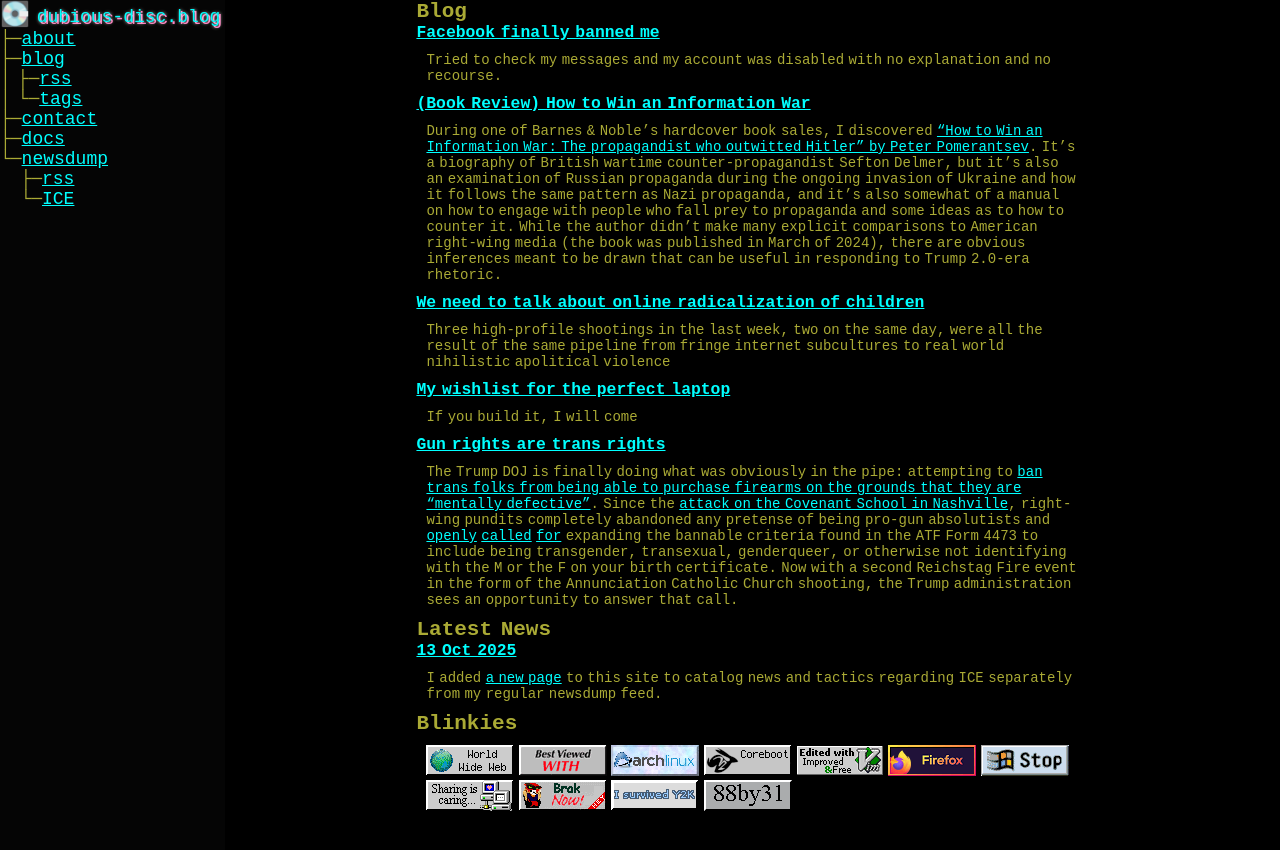
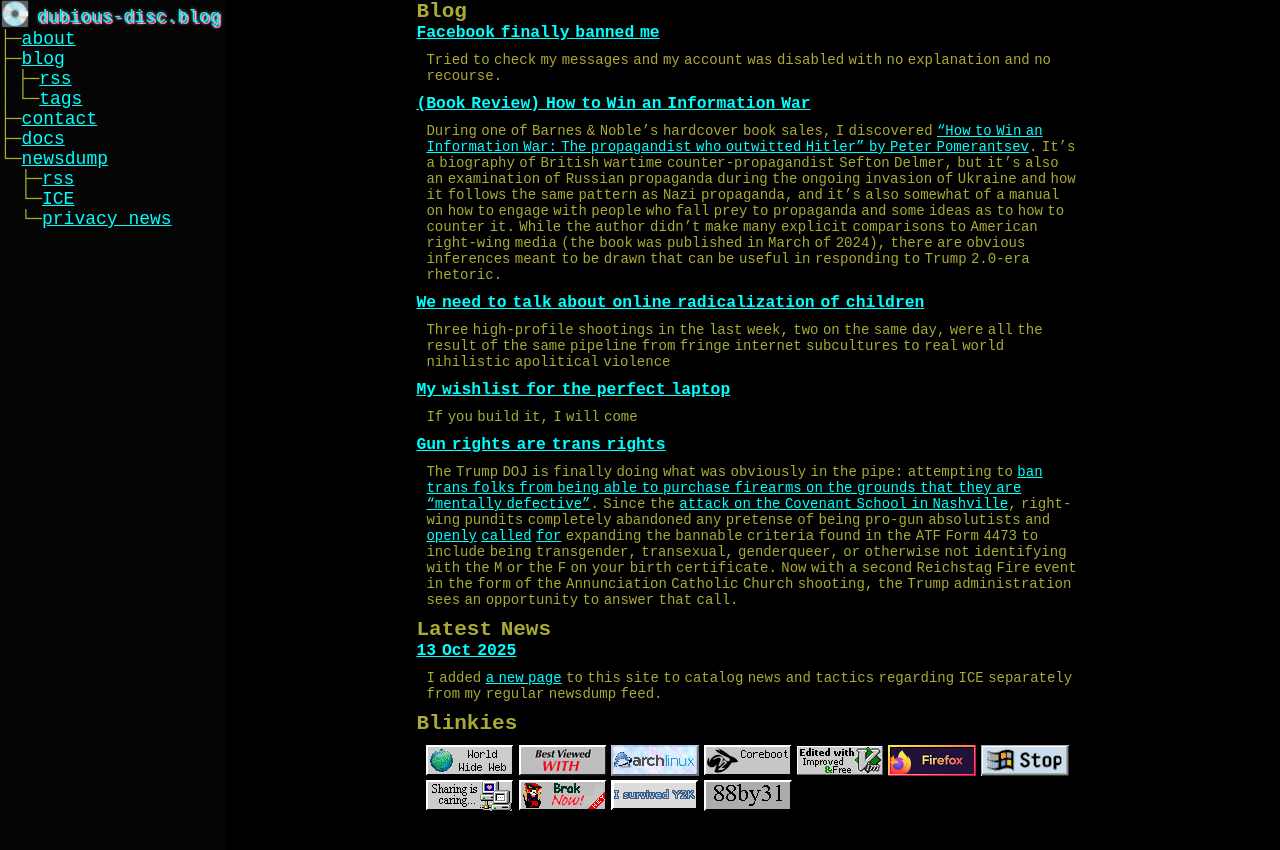
Before and after one commit to paranoid-porygon/paranoid-porygon.github.io, a Jekyll site: the page built from _pages/index.markdown, in a window 1280 px wide. Shown: the top 850 px of the page. Built offline with Jekyll 4.4.1, drawn with Linux system fonts in a browser that asks for light colours.

Commit message:
add new newsdump page

```diff
--- a/_layouts/default.html
+++ b/_layouts/default.html
@@ -24,6 +24,7 @@
       └─<a href="/newsdump" {% if page.title == "newsdump" %}class="active-page"{% endif %}>newsdump</a><br>
       &nbsp;&nbsp;&nbsp;├─<a href="{{ site.url }}/newsfeed.xml" target="_blank" rel="noopener noreferrer">rss</a><br>
       &nbsp;&nbsp;&nbsp;└─<a href="/newsdump/ICE" {% if page.title == "ICE" %}class="active-page"{% endif %}>ICE</a><br>
+      &nbsp;&nbsp;&nbsp;└─<a href="/newsdump/privacy-news" {% if page.title == "Privacy and InfoSec News" %}class="active-page"{% endif %}>privacy_news</a><br>
     </div> <!--sidenav end-->
   </div><!--nav-wrapper end-->
   <div class="page-content">
```
